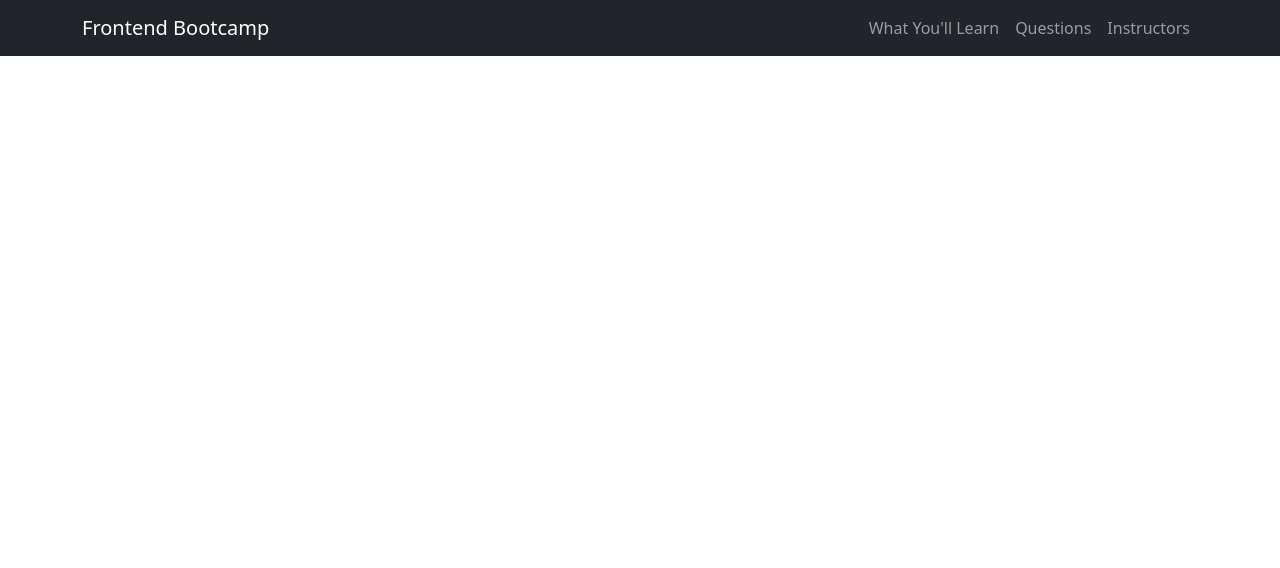
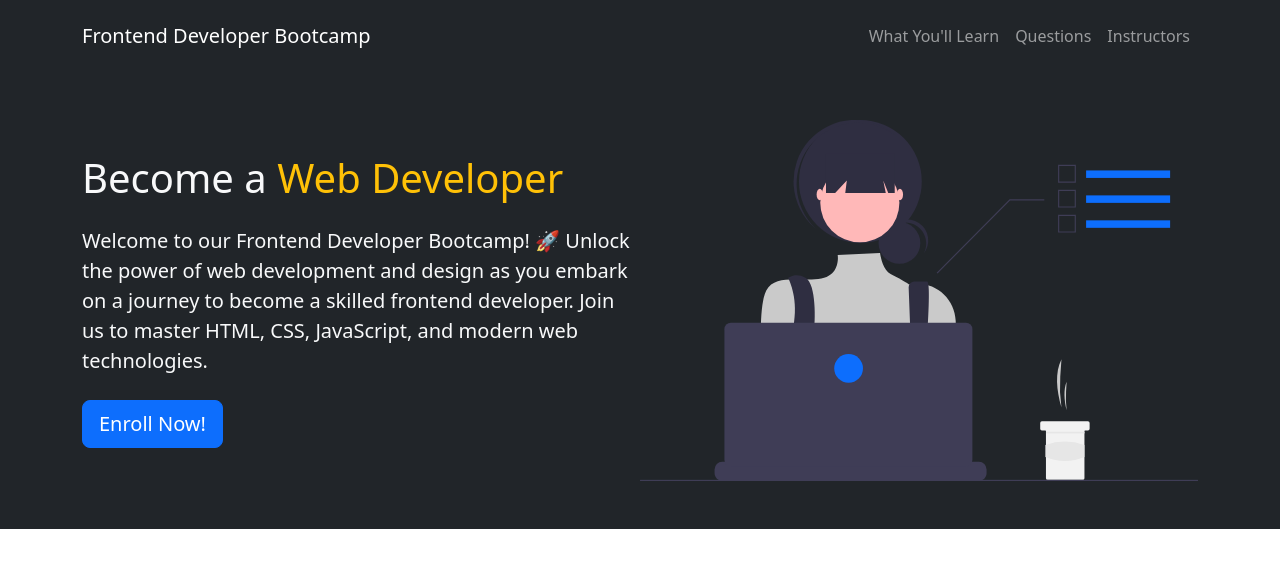
Before and after one commit to johndranreb/bootstrap-developer_bootcamp, a plain HTML site: page bootstrap-developer-bootcamp/index.html in a window 1280 px wide. Drawn offline with nearby package versions, Linux system fonts and the light colour scheme.

Commit message:
added hero section

```diff
--- a/bootstrap-developer-bootcamp/index.html
+++ b/bootstrap-developer-bootcamp/index.html
@@ -8,9 +8,10 @@
   <title>Frontend Bootcamp</title>
 </head>
 <body>
-  <nav class="navbar navbar-expand-lg bg-dark navbar-dark">
+  <!-- Navbar -->
+  <nav class="navbar navbar-expand-lg bg-dark navbar-dark py-3">
     <div class="container">
-      <a href="#" class="navbar-brand">Frontend Bootcamp</a>
+      <a href="#" class="navbar-brand">Frontend Developer Bootcamp</a>
 
       <button class="navbar-toggler" type="button" data-bs-toggle="collapse" data-bs-target="#navmenu">
         <span class="navbar-toggler-icon"></span>
@@ -33,6 +34,22 @@
 
   </nav>
 
+  <!-- Showcase -->
+  <section class="bg-dark text-light p-5 text-center text-sm-start">
+    <div class="container">
+      <div class="d-sm-flex align-items-center justify-content-between">
+        <div>
+          <h1>Become a <span class="text-warning">Web Developer</span> </h1>
+          <p class="lead my-4">
+            Welcome to our Frontend Developer Bootcamp! 🚀 Unlock the power of web development and design as you embark on a journey to become a skilled frontend developer. Join us to master HTML, CSS, JavaScript, and modern web technologies.
+          </p>
+          <button class="btn btn-primary btn-lg">Enroll Now!</button>
+        </div>
+        <img src="img/showcase.svg" class="img-fluid w-50 d-none d-sm-block" alt="">
+      </div>
+    </div>
+
+  </section>
 
   <script src="https://cdn.jsdelivr.net/npm/bootstrap@5.3.2/dist/js/bootstrap.bundle.min.js" integrity="sha384-C6RzsynM9kWDrMNeT87bh95OGNyZPhcTNXj1NW7RuBCsyN/o0jlpcV8Qyq46cDfL" crossorigin="anonymous"></script>
 </body>
```
